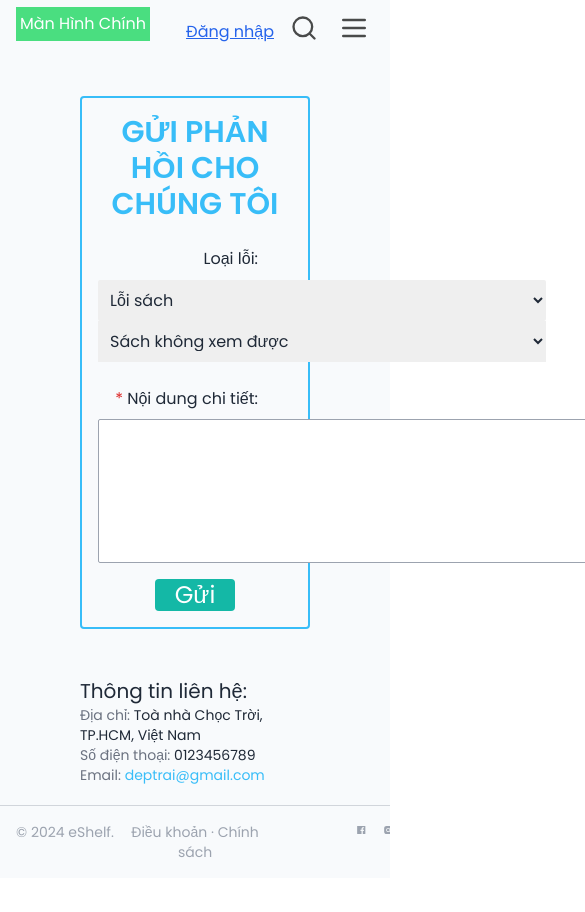
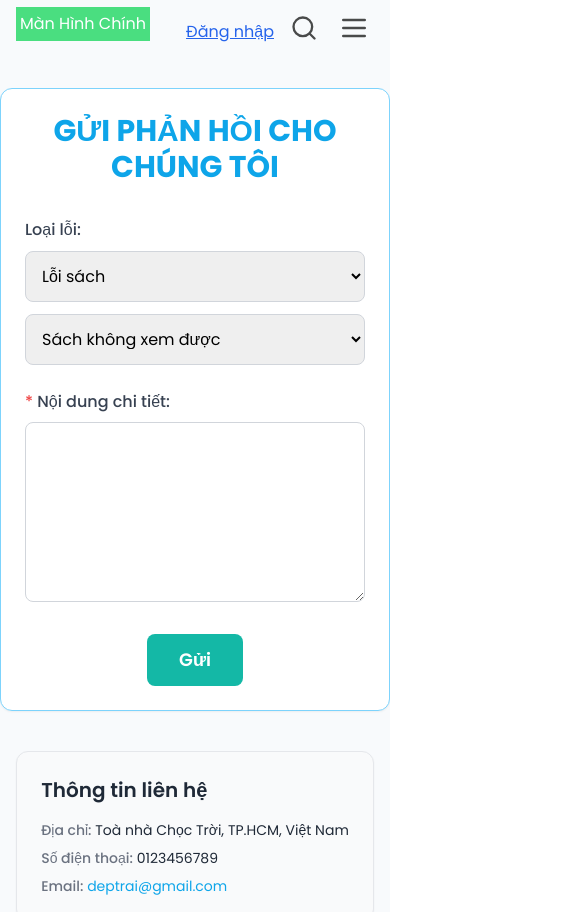
Before and after one commit to levanvux/eShelf, a React (Vite) app: page /feedback in a window 390 px wide. Shown: the top 912 px of the page, 585 px wide, since content can reach past the window. Before the commit the page ends 878 px from the top, so only its background shows below. Built offline with nearby package versions, Linux system fonts and the light colour scheme.

Commit message:
fix: responsive layout of Feedback page

```diff
--- a/src/pages/BookDetail.jsx
+++ b/src/pages/BookDetail.jsx
@@ -29,7 +29,7 @@ const BookDetail = () => {
         </p>
         <div className="mb-20">
           <img
-            className="float-left mr-8 h-96 w-64 rounded-sm object-cover drop-shadow-[0_0.2rem_0.2rem_rgba(0,0,0,0.5)] mb-1"
+            className="float-left mr-8 h-96 w-64 rounded-sm object-cover drop-shadow-[0_0.2rem_0.2rem_rgba(0,0,0,0.5)] mb-3"
             src={book.coverUrl}
             alt=""
           />
@@ -112,7 +112,7 @@ const BookDetail = () => {
           </div>
           <div className="flex gap-2">
             <button
-              className="flex gap-1 rounded bg-sky-400 px-5 py-2 text-white hover:bg-sky-300 text-sm md:text-base"
+              className="flex gap-1 rounded bg-sky-400 px-2 md:px-5 py-2 text-white hover:bg-sky-300 text-sm md:text-base"
               onClick={() =>
                 navigate(`/reading/${book.isbn}`, { state: book.pdfUrl })
               }
@@ -120,7 +120,7 @@ const BookDetail = () => {
               <Play />
               Đọc sách
             </button>
-            <button className="flex gap-1 rounded border border-gray-300 px-5 py-2 text-gray-600 hover:border-sky-400 text-sm md:text-base">
+            <button className="flex gap-1 rounded border border-gray-300 px-2 md:px-5 py-2 text-gray-600 hover:border-sky-400 text-sm md:text-base">
               <Download />
               Tải xuống
             </button>
--- a/src/pages/Feedback.jsx
+++ b/src/pages/Feedback.jsx
@@ -1,65 +1,82 @@
 import { useState } from "react";
+
 const Feedback = () => {
   const [errorType, setErrorType] = useState("book");
   const [content, setContent] = useState("");
+
   return (
     <>
-      <div className="mx-20 my-12 flex flex-col justify-center gap-4 rounded border-2 border-sky-400 p-4 text-gray-800">
-        <p className="text-center text-3xl font-semibold text-sky-400">
+      <div className="mx-auto my-10 max-w-5xl rounded-xl border border-sky-300 bg-white p-6 shadow-sm">
+        <h1 className="mb-8 text-center text-3xl font-bold text-sky-500">
           GỬI PHẢN HỒI CHO CHÚNG TÔI
-        </p>
-        <div className="flex flex-col md:flex-row">
-          <label className="w-44 px-4 py-2 text-right">Loại lỗi:</label>
+        </h1>
+
+        {/* Loại lỗi */}
+        <div className="mb-6 flex flex-col gap-2 md:flex-row md:items-start">
+          <label className="font-medium text-gray-700 md:w-40 md:pt-3">
+            Loại lỗi:
+          </label>
+
+          <div className="flex flex-1 flex-col gap-3 md:flex-row">
             <select
               value={errorType}
               onChange={(e) => setErrorType(e.target.value)}
-            className="mr-4 w-[28rem] rounded-sm p-2"
+              className="w-full rounded-lg border border-gray-300 p-3 focus:border-sky-400 focus:outline-none focus:ring-2 focus:ring-sky-200"
             >
               <option value="book">Lỗi sách</option>
               <option value="account">Lỗi tài khoản</option>
               <option value="donate">Lỗi donate - ủng hộ</option>
               <option value="other">Khác</option>
             </select>
-          {errorType === "book" ? (
-            <select className="w-[28rem] p-2">
+
+            {errorType === "book" && (
+              <select className="w-full rounded-lg border border-gray-300 p-3 focus:border-sky-400 focus:outline-none focus:ring-2 focus:ring-sky-200">
                 <option>Sách không xem được</option>
                 <option>Sách sai định dạng</option>
                 <option>Không đúng với lời giới thiệu</option>
                 <option>Nội dung không phù hợp</option>
                 <option>Khác</option>
               </select>
-          ) : errorType === "account" ? (
-            <select className="w-[28rem] p-2">
+            )}
+
+            {errorType === "account" && (
+              <select className="w-full rounded-lg border border-gray-300 p-3 focus:border-sky-400 focus:outline-none focus:ring-2 focus:ring-sky-200">
                 <option>Tài khoản bị khoá</option>
                 <option>Mất dữ liệu cá nhân</option>
                 <option>Khác</option>
               </select>
-          ) : errorType === "donate" ? (
-            <select className="w-[28rem] p-2">
+            )}
+
+            {errorType === "donate" && (
+              <select className="w-full rounded-lg border border-gray-300 p-3 focus:border-sky-400 focus:outline-none focus:ring-2 focus:ring-sky-200">
                 <option>Thanh toán không đúng số tiền</option>
                 <option>Chưa được hệ thống công nhận</option>
                 <option>Khác</option>
               </select>
-          ) : (
-            ""
             )}
           </div>
-        <div className="flex flex-col md:flex-row">
-          <label className="w-44 px-4 py-2 text-right">
-            <span className="text-red-600">* </span>Nội dung chi tiết:{" "}
+        </div>
+
+        {/* Nội dung */}
+        <div className="mb-8 flex flex-col gap-2 md:flex-row">
+          <label className="font-medium text-gray-700 md:w-40 md:pt-3">
+            <span className="text-red-500">*</span> Nội dung chi tiết:
           </label>
+
           <textarea
-            type="text"
-            className="h-36 w-[56.75rem] rounded-sm border border-gray-400 p-2 focus:outline-none"
             value={content}
             onChange={(e) => setContent(e.target.value)}
-          ></textarea>
+            rows={6}
+            className="flex-1 rounded-lg border border-gray-300 p-3 focus:border-sky-400 focus:outline-none focus:ring-2 focus:ring-sky-200"
+          />
         </div>
+
+        {/* Button */}
         <button
-          className="w-20 self-center rounded bg-teal-500 text-2xl text-white hover:bg-teal-400"
+          className="mx-auto block rounded-lg bg-teal-500 px-8 py-3 text-lg font-semibold text-white transition hover:bg-teal-400"
           onClick={() => {
-            if (content) {
-              let ans = confirm("Bạn có chắc chắn muốn gửi?");
+            if (content.trim()) {
+              const ans = confirm("Bạn có chắc chắn muốn gửi?");
               if (ans) {
                 setContent("");
               }
@@ -71,18 +88,24 @@ const Feedback = () => {
           Gửi
         </button>
       </div>
-      <div className="mx-20 mb-5 leading-8 text-gray-800">
-        <p className="text-bold text-xl">Thông tin liên hệ:</p>
+
+      {/* Contact */}
+      <div className="mx-auto mb-10 max-w-5xl rounded-xl border bg-gray-50 p-6 text-gray-800 shadow-sm">
+        <h2 className="mb-4 text-xl font-semibold">Thông tin liên hệ</h2>
+
+        <p className="mb-2 text-sm">
+          <span className="font-medium text-gray-500">Địa chỉ:</span>{" "}
+          Toà nhà Chọc Trời, TP.HCM, Việt Nam
+        </p>
+
+        <p className="mb-2 text-sm">
+          <span className="font-medium text-gray-500">Số điện thoại:</span>{" "}
+          0123456789
+        </p>
+
         <p className="text-sm">
-          <span className="text-gray-500">Địa chỉ:</span> Toà nhà Chọc Trời,
-          TP.HCM, Việt Nam
-        </p>
-        <p className="text-sm">
-          <span className="text-gray-500">Số điện thoại:</span> 0123456789
-        </p>
-        <p className="text-gray-500 text-sm">
-          Email:{" "}
-          <span className="cursor-pointer text-sky-400 hover:underline">
+          <span className="font-medium text-gray-500">Email:</span>{" "}
+          <span className="cursor-pointer text-sky-500 hover:underline">
             deptrai@gmail.com
           </span>
         </p>
```
Lines whose indentation alone changed are shown as unchanged.
